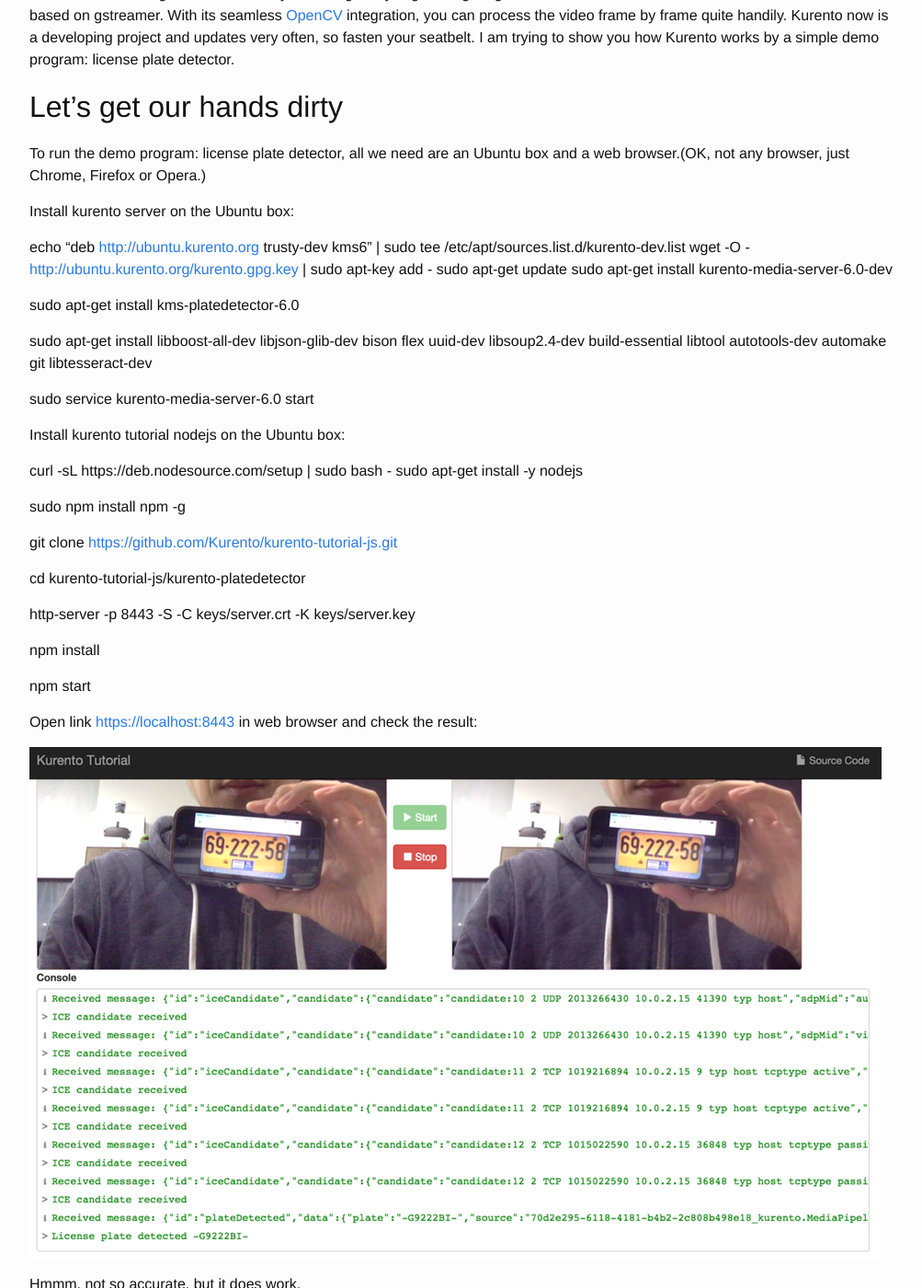
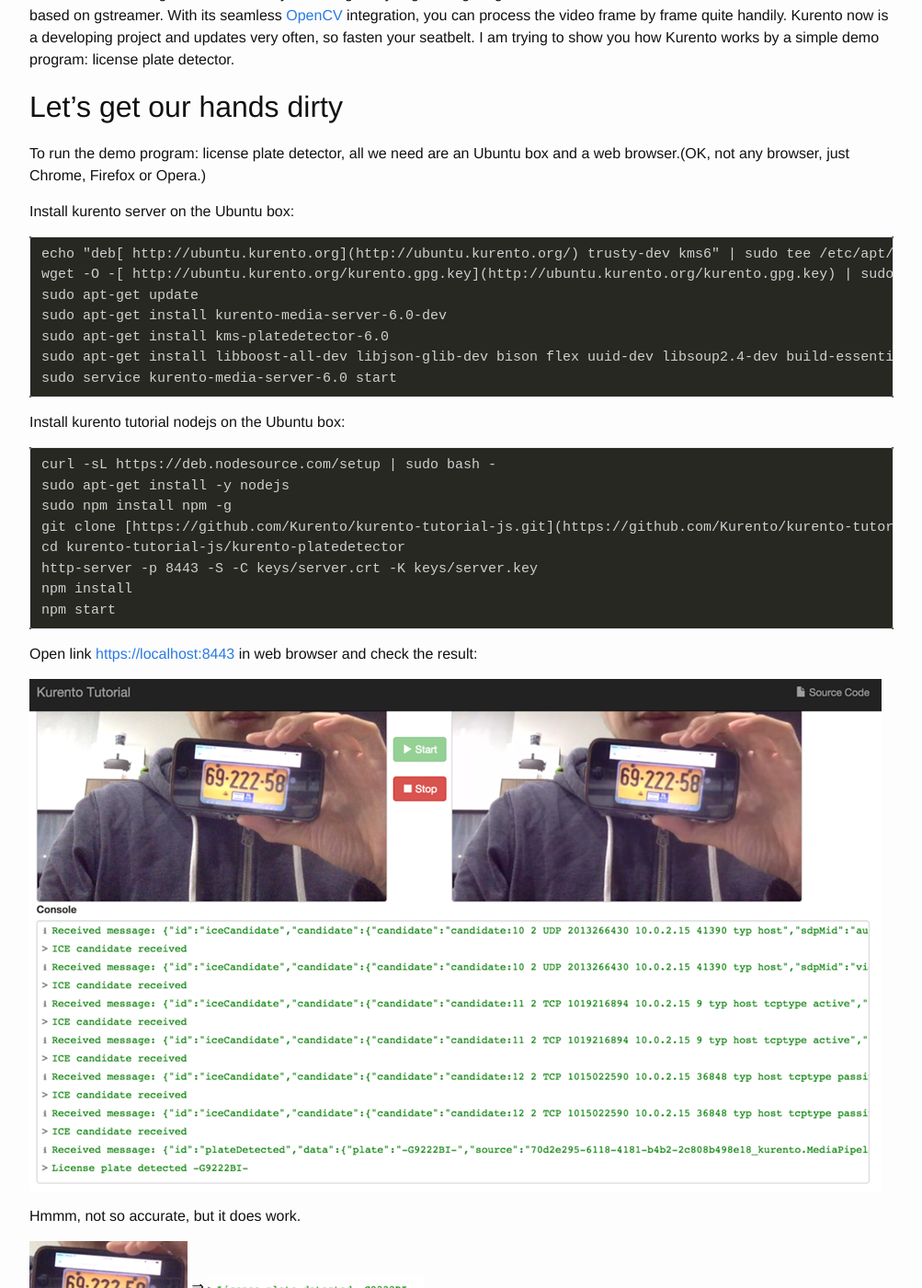
Before and after one commit to touren/touren.github.io, a Jekyll site: the page built from _posts/2016-07-24-Create-a-cloud-video-streaming-MVP-with-Kurento.md, in a window 1280 px wide and 1400 px high, scrolled down 318 px. Shown: the whole window at 92% size, without its empty margins (138-1141 px from the left). Built offline with Jekyll 4.4.1, drawn with Linux system fonts in a browser that asks for light colours; our own code applies the rules of GitHub Pages for plain Markdown files; comment, search, counter and statistics services are not loaded; some of the changed lines change nothing that is shown; some of the changed text lies outside the part shown.

Commit message:
Update 2016-07-24-Create-a-cloud-video-streaming-MVP-with-Kurento.md

````diff
--- a/_posts/2016-07-24-Create-a-cloud-video-streaming-MVP-with-Kurento.md
+++ b/_posts/2016-07-24-Create-a-cloud-video-streaming-MVP-with-Kurento.md
@@ -7,35 +7,28 @@ With [WebRTC](https://webrtc.org/) technology, people can easily stream their li
 To run the demo program: license plate detector, all we need are an Ubuntu box and a web browser.(OK, not any browser, just Chrome, Firefox or Opera.)
 
 Install kurento server on the Ubuntu box:
-
+```
 echo "deb[ http://ubuntu.kurento.org](http://ubuntu.kurento.org/) trusty-dev kms6" | sudo tee /etc/apt/sources.list.d/kurento-dev.list
 wget -O -[ http://ubuntu.kurento.org/kurento.gpg.key](http://ubuntu.kurento.org/kurento.gpg.key) | sudo apt-key add -
 sudo apt-get update
 sudo apt-get install kurento-media-server-6.0-dev
-
 sudo apt-get install kms-platedetector-6.0
-
-
 sudo apt-get install libboost-all-dev libjson-glib-dev bison flex uuid-dev libsoup2.4-dev build-essential libtool autotools-dev  automake git libtesseract-dev
-
 sudo service kurento-media-server-6.0 start
+```
 
 Install kurento tutorial nodejs on the Ubuntu box:
 
+```
 curl -sL https://deb.nodesource.com/setup | sudo bash -
 sudo apt-get install -y nodejs
-
 sudo npm install npm -g
-
 git clone [https://github.com/Kurento/kurento-tutorial-js.git](https://github.com/Kurento/kurento-tutorial-js.git)
-
 cd kurento-tutorial-js/kurento-platedetector
-
 http-server -p 8443 -S -C keys/server.crt -K keys/server.key
-
 npm install
-
 npm start
+```
 
 Open link [https://localhost:8443](https://localhost:8443) in web browser and check the result:
 
@@ -49,14 +42,12 @@ Hmmm, not so accurate, but it does work.
 
 Let’s dip into the source project to see how that works. Pull the project from github and build it.
 
-git clone [https://github.com/Kurento/kms-platedetector.git](https://github.com/Kurento/kms-platedetector.git)
-
+```
+git clone https://github.com/Kurento/kms-platedetector.git
 cd kms-platedetector/src
-
 cmake ..
-
 make
-
+```
 There are two folders: kms-platedetector/src
 
 gst-plugins/		implements a **gstreamer plugin**: platedetector
@@ -139,6 +130,7 @@ Some tips for developing Kurento applications:
 
 * Debug your Kurento application using the runtime pipeline map. If you have some problem, try to dump the pipeline runtime to a dot file and check it out. e.g.
 
+```
 presenter.pipeline.getGstreamerDot(function(err, ret){
 
         var fs = require('fs');
@@ -150,6 +142,7 @@ presenter.pipeline.getGstreamerDot(function(err, ret){
         });
 
 });
+```
 
 ![image alt text](/assets/images/mvp_with_kurento/image_8.png)
 
````
